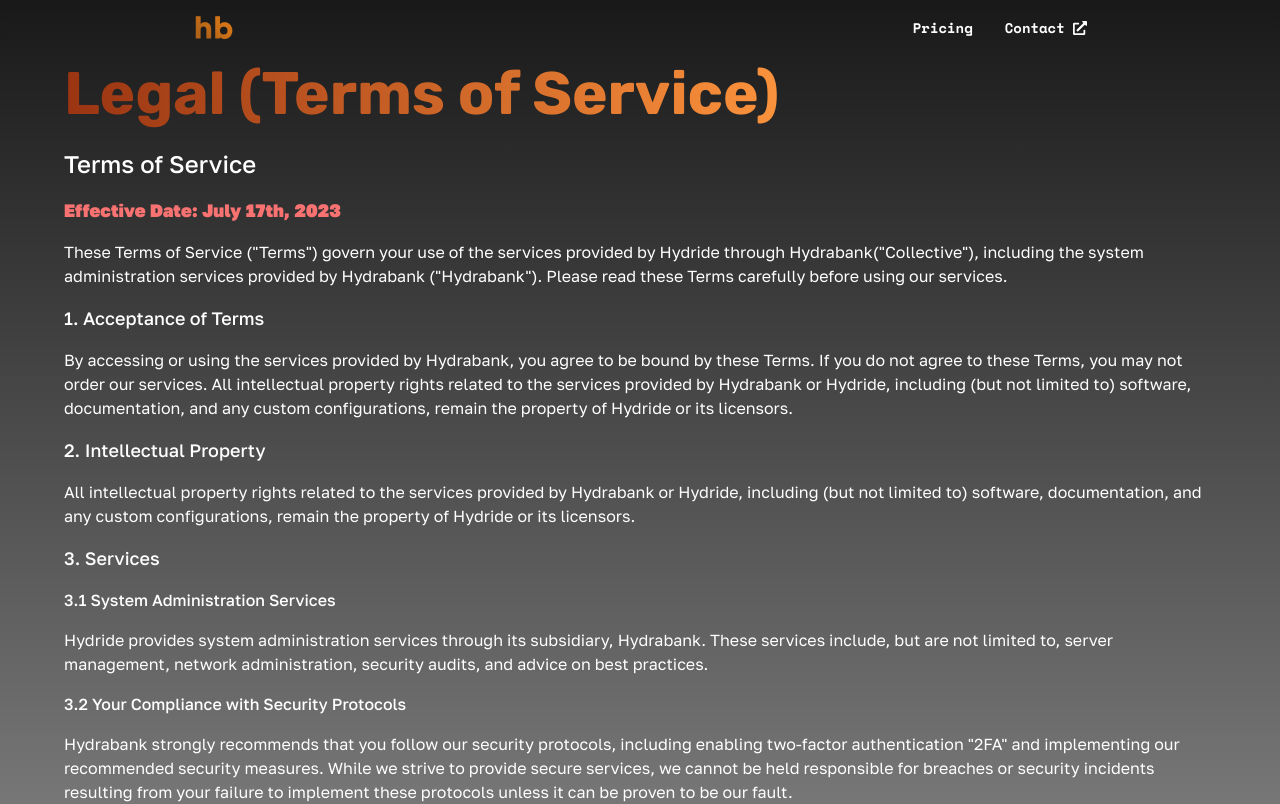
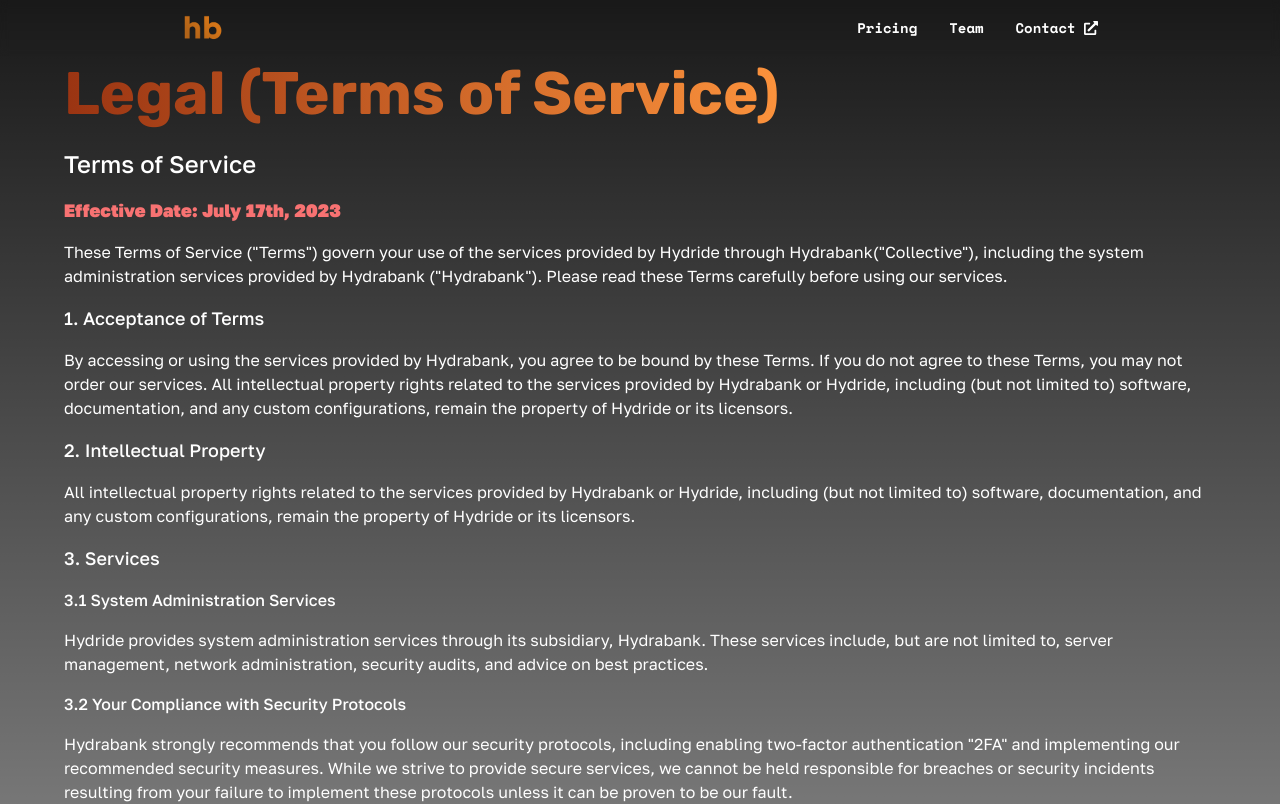
Before and after one commit to hydridecollective/hydrabank, a Next.js app: page /terms in a window 1280 px wide. Shown: the top 804 px of the page. Built offline with nearby package versions, Linux system fonts and the light colour scheme; what tailwindcss-animatecss would draw is missing.

Commit message:
add team to nav

```diff
--- a/src/app/layout.jsx
+++ b/src/app/layout.jsx
@@ -53,6 +53,7 @@
 
 const renderListItems = () => <>
   <li><a href="/packages">Pricing</a></li>
+  <li><a href="/team">Team</a></li>
   <li><a href="https://hydride.dev/contact" className="flex flex-row items-center gap-x-2">Contact <FaExternalLinkAlt className="text-sm" /></a></li>
   {/* <li>
     <details>
```
